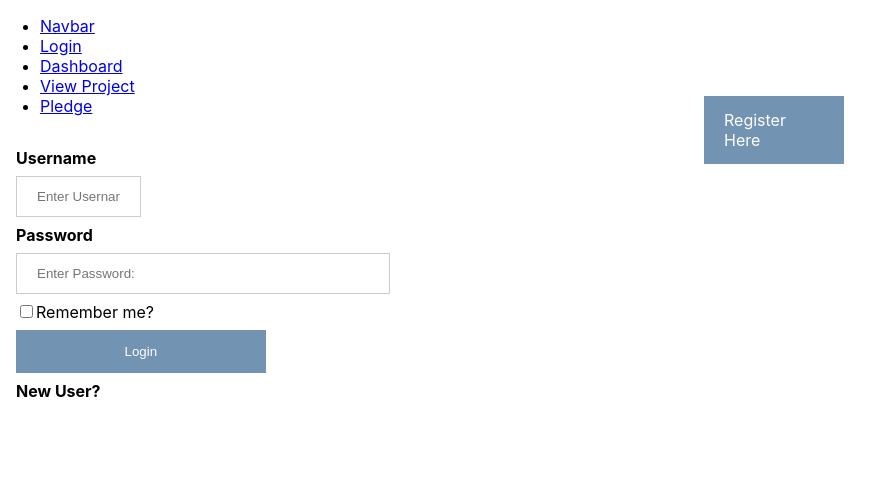
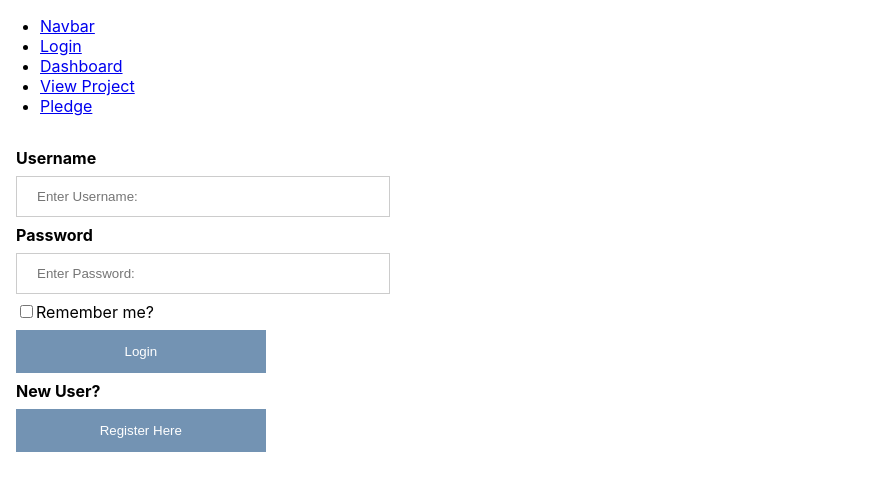
Before and after one commit to luke-bluefintech/PunchBeginnerApp, a React (Create React App) app in the folder it_1_code/: page /login in a window 1280 px wide. Shown: the top 490 px of the page, without its empty margins (0-891 px from the left). Built offline with nearby package versions, Linux system fonts and the light colour scheme.

Commit message:
changed buttons

```diff
--- a/it_1_code/src/login/Login.js
+++ b/it_1_code/src/login/Login.js
@@ -17,7 +17,7 @@ function Login() {
             <button type="login">Login</button>
 
             <label for="new"><b><br></br>New User?<br></br></b></label>
-            <submitbutton type="register">Register Here</submitbutton>
+            <button type="register">Register Here</button>
         </div>
     )
 }
--- a/it_1_code/src/pledge/Pledge.css
+++ b/it_1_code/src/pledge/Pledge.css
@@ -4,7 +4,7 @@ form {
 }
 
 /* input for pledge amount */
-input[type=text] {
+input[type=amt] {
     width: 10%;
     padding: 12px 20px;
     margin: 8px 0;
@@ -32,10 +32,10 @@ submitbutton {
     border: none;
     cursor: pointer;
 
-    top: 11%;
-    left: 55%;
-    width: 100px;
-    height: 40px;
+    top: 45%;
+    left: 1.1%;
+    width: 52px;
+    height: 25px;
     position: absolute;
 
 }
--- a/it_1_code/src/pledge/Pledge.js
+++ b/it_1_code/src/pledge/Pledge.js
@@ -4,7 +4,7 @@ function Pledge() {
     return (
         <div className="container">
             <label for="amount"><b>Pledge Amount</b><br></br></label>
-            <input type="text" name="amount" required />
+            <input type="amt" name="amount" required />
 
             <label for="describe"><b><br></br>Description<br></br></b></label>
             <input type="description" placeholder="How should this pledge be used?" name="describe" required />
```
